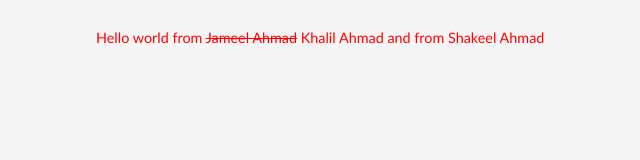
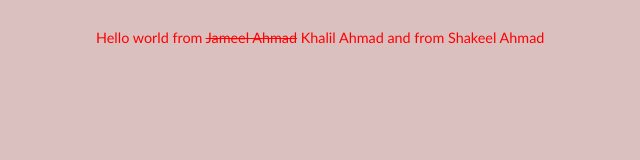
Before and after one commit to Jameelmanzoor/bootcamp2020-class1, a plain HTML site: page index.html in a window 1280 px wide. Shown: the whole page, without its empty margins (94-734 px from the left). Drawn offline with Linux system fonts and the light colour scheme.

Commit message:
change the body color to rgb(219, 192, 192);

```diff
--- a/index.html
+++ b/index.html
@@ -10,7 +10,7 @@
             max-width: 900px;
             margin: 2em auto;
             font: 0.9em/1.2 'Trebuchet MS', 'Lucida Sans Unicode', 'Lucida Grande', 'Lucida Sans', Arial, sans-serif;
-            background-color: whitesmoke;
+            background-color: rgb(219, 192, 192);
         }
 
 
```
